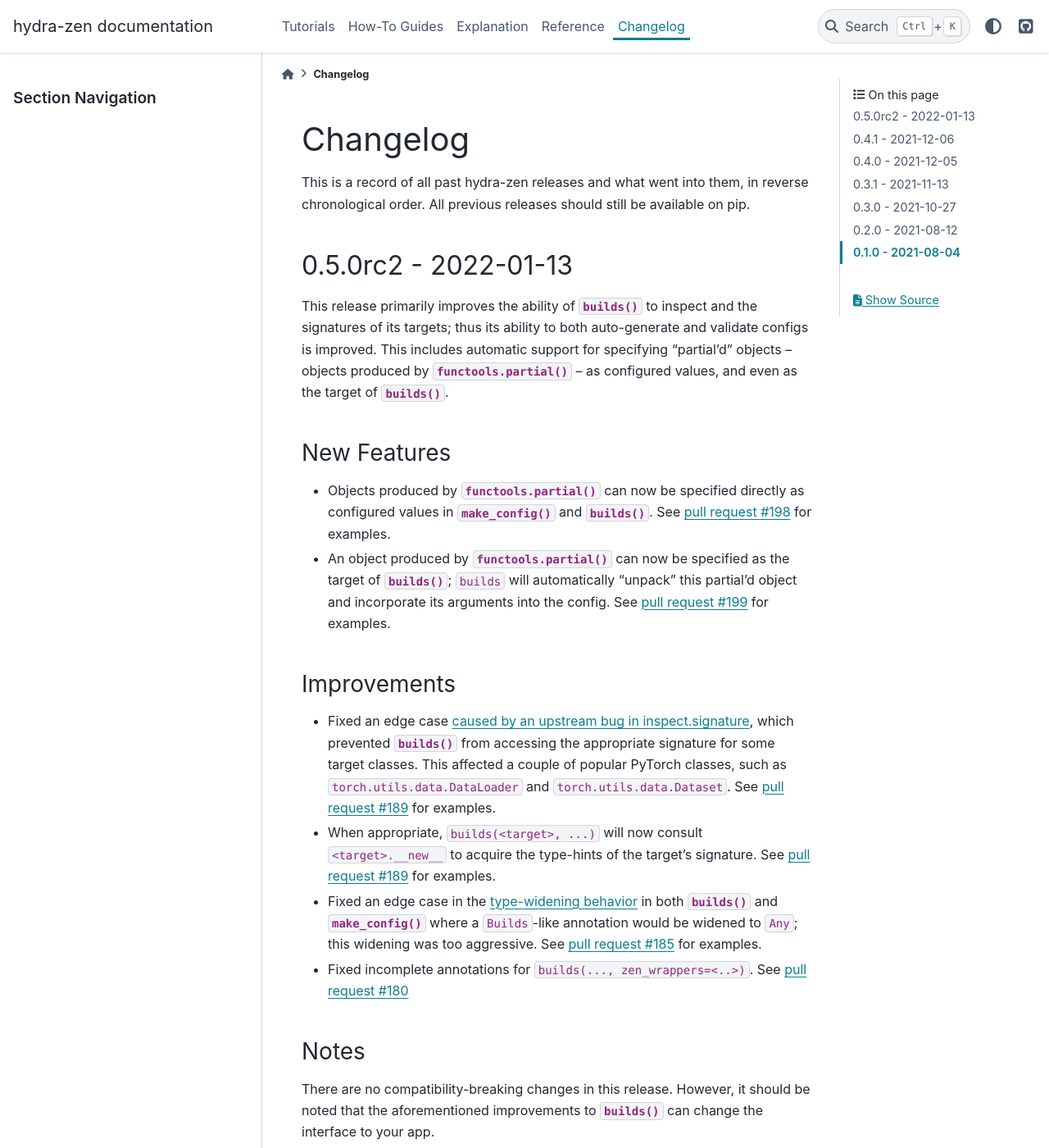
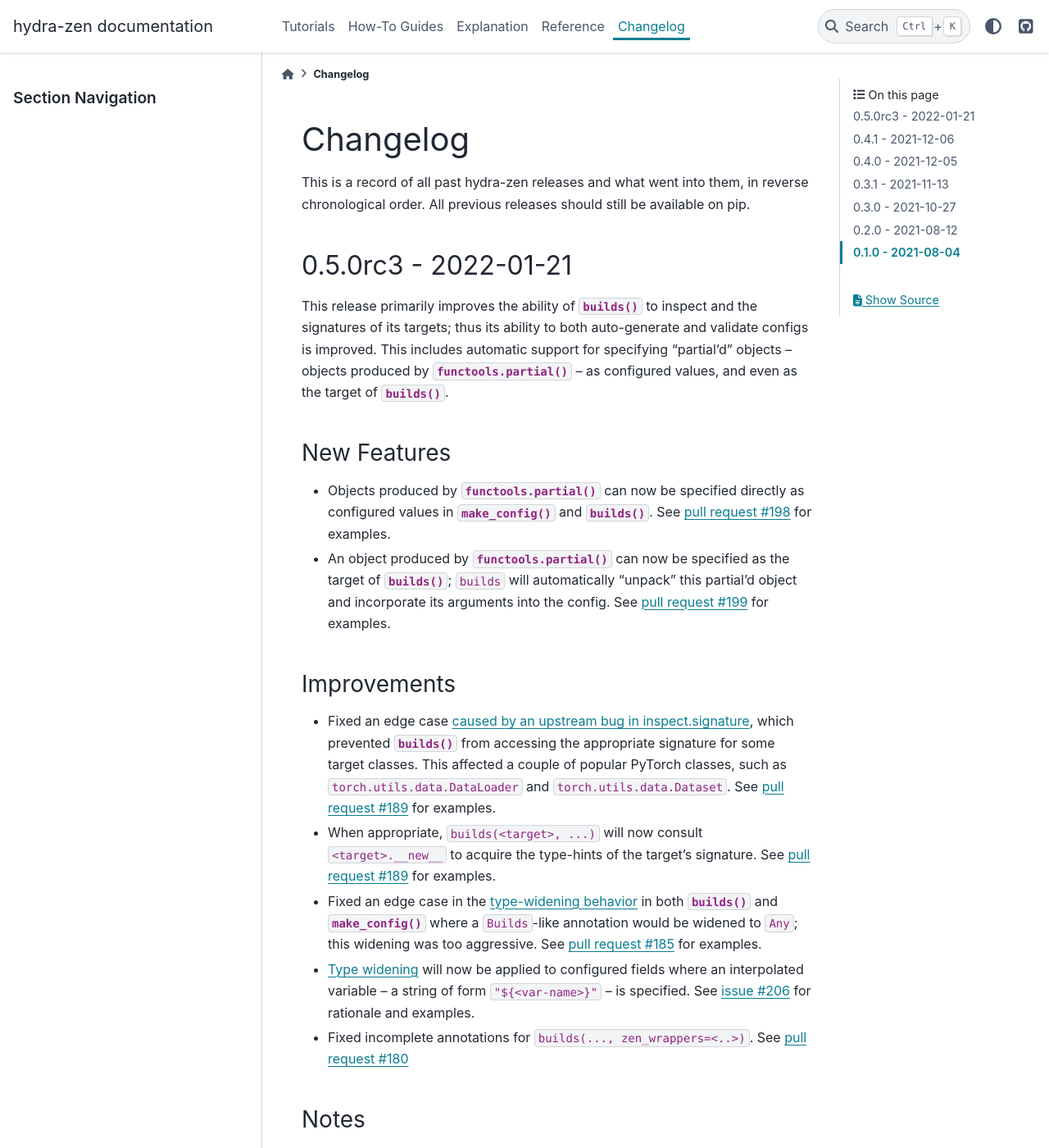
Before and after one commit to mit-ll-responsible-ai/hydra-zen, a Sphinx documentation site: the page built from docs/source/changes.rst, in a window 1280 px wide and 1400 px high. Shown: the whole window at 82% size. Built offline with Sphinx 7.4.7 and the PyData theme 0.15.4, drawn with Linux system fonts in a browser that asks for light colours; the version number could not be read and is left out.

Commit message:
update changelog for v0.5.0rc3

```diff
--- a/docs/source/changes.rst
+++ b/docs/source/changes.rst
@@ -11,7 +11,7 @@
 .. _v0.5.0:
 
 ---------------------
-0.5.0rc2 - 2022-01-13
+0.5.0rc3 - 2022-01-21
 ---------------------
 
 This release primarily improves the ability of :func:`~hydra_zen.builds` to inspect and
@@ -30,6 +30,7 @@
 - Fixed an edge case `caused by an upstream bug in inspect.signature <https://bugs.python.org/issue40897>`_, which prevented :func:`~hydra_zen.builds` from accessing the appropriate signature for some target classes. This affected a couple of popular PyTorch classes, such as ``torch.utils.data.DataLoader`` and ``torch.utils.data.Dataset``. See :pull:`189` for examples.
 - When appropriate, ``builds(<target>, ...)`` will now consult ``<target>.__new__`` to acquire the type-hints of the target's signature. See :pull:`189` for examples.
 - Fixed an edge case in the :ref:`type-widening behavior <type-support>` in both :func:`~hydra_zen.builds` and :func:`~hydra_zen.make_config` where a ``Builds``-like annotation would be widened to ``Any``; this widening was too aggressive. See :pull:`185` for examples.
+- :ref:`Type widening <type-support>` will now be applied to configured fields where an interpolated variable -- a string of form ``"${<var-name>}"`` -- is specified. See :issue:`206` for rationale and examples.
 - Fixed incomplete annotations for ``builds(..., zen_wrappers=<..>)``. See :pull:`180`
 
 Notes
```
